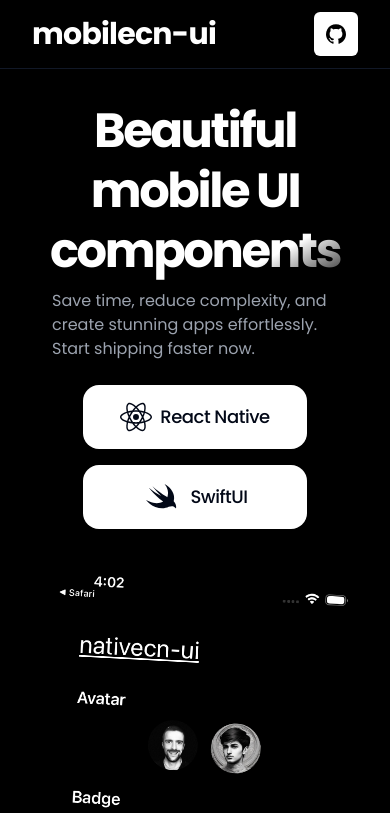
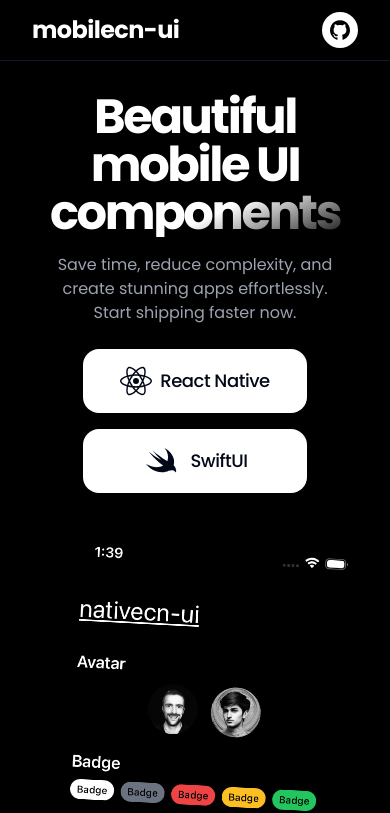
Before and after one commit to Mobilecn-UI/mobilecn-ui, a Next.js app: page / in a window 390 px wide. Shown: the top 813 px of the page. Built offline with nearby package versions, Linux system fonts and the light colour scheme.

Commit message:
fix: update dark image

```diff
--- a/app/page.tsx
+++ b/app/page.tsx
@@ -10,14 +10,14 @@
         <Image
           src="/img/example-dark.png"
           alt="Example dark"
-          className="rounded-xl shadow-lg transform hover:scale-110 transition-transform duration-200 ease-in-out rotate-3"
+          className="rounded-xl shadow-lg transform hover:scale-110 transition-transform duration-300 ease-in-out rotate-3"
           width={400}
           height={700}
         />
         <Image
           src="/img/example-light.png"
           alt="Example light"
-          className="border-4 border-gray-900 rounded-xl shadow-lg transform hover:scale-110 transition-transform duration-200 ease-in-out -rotate-6"
+          className="border-4 border-gray-900 rounded-xl shadow-lg transform hover:scale-110 transition-transform duration-300 ease-in-out -rotate-6"
           width={400}
           height={700}
         />
--- a/components/header.tsx
+++ b/components/header.tsx
@@ -9,7 +9,7 @@
     <header className="bg-black border-b border-gray-900 py-3 px-8 sticky top-0 z-50">
       <nav className="flex items-center justify-between max-w-screen-xl mx-auto">
         <Link href="/">
-          <h1 className="font-bold text-3xl text-white tracking-tight">
+          <h1 className="font-bold text-2xl md:text-3xl text-white tracking-tight">
             mobilecn-ui
           </h1>
         </Link>
@@ -38,7 +38,7 @@
             target="_blank"
             rel="noopener noreferrer"
             href="https://github.com/Mobilecn-UI"
-            className="bg-white p-3 rounded-md text-black transition-all duration-200 hover:shadow-lg hover:backdrop-blur-md hover:bg-gray-300"
+            className="bg-white p-2 md:p-3 rounded-full md:rounded-md text-black transition-all duration-200 hover:shadow-lg hover:backdrop-blur-md hover:bg-gray-300"
           >
             <Icons.gitHub className="h-5 w-5" />
             <span className="sr-only">GitHub</span>
--- a/components/hero.tsx
+++ b/components/hero.tsx
@@ -7,11 +7,11 @@
 export function Hero() {
   return (
     <section className="flex flex-col gap-6 xl:gap-10 items-center py-4 md:py-11">
-      <div className="flex flex-col gap-2 md:gap-4">
-        <h1 className="font-bold leading-tight text-5xl md:text-6xl xl:text-8xl md:p-1 text-center tracking-tighter bg-clip-text text-transparent bg-gradient-to-br from-80% md:from-40% from-white to-black">
+      <div className="flex flex-col gap-4 md:gap-6">
+        <h1 className="font-bold leading-tighter text-5xl md:text-6xl xl:text-8xl md:p-1 text-center tracking-tighter bg-clip-text text-transparent bg-gradient-to-br from-70% md:from-50% from-white to-black">
           Beautiful mobile UI components
         </h1>
-        <h2 className="flex flex-col px-5 sm:px-12 text-gray-400 text-base md:text-center sm:text-xl">
+        <h2 className="flex flex-col md:gap-1 px-5 sm:px-12 text-gray-400 text-base text-center sm:text-xl">
           <span>
             Save time, reduce complexity, and create stunning apps effortlessly.
           </span>
```
Also changed, not shown: public/img/example-dark.png.
